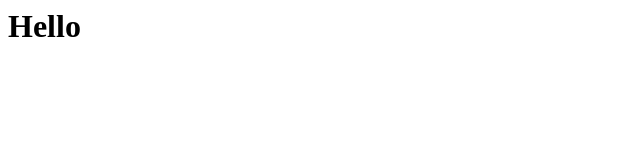
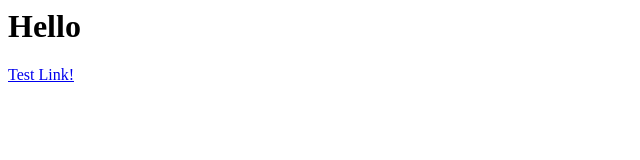
Before and after one commit to miprater00umich/WebGL-Builds, a plain HTML site: page index.html in a window 1280 px wide. Shown: the full height of the page, 0-640 px from the left. Drawn offline with Linux system fonts and the light colour scheme.

Commit message:
Update index.html

```diff
--- a/index.html
+++ b/index.html
@@ -1 +1,2 @@
 <H1>Hello</H1>
+<a href="https://miprater00umich.github.io/WebGL-Builds/testrepo/test.hml">Test Link!</a>
```
